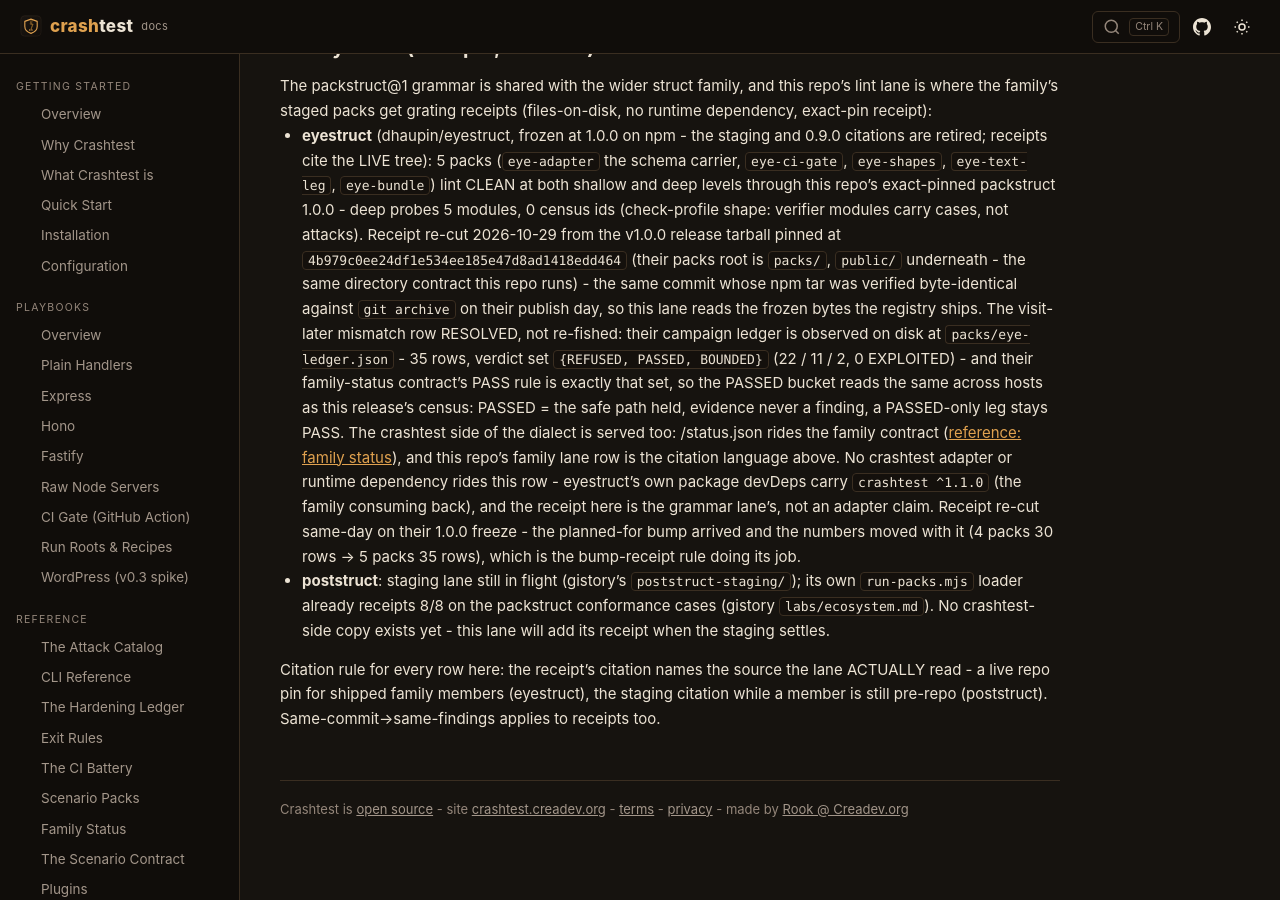
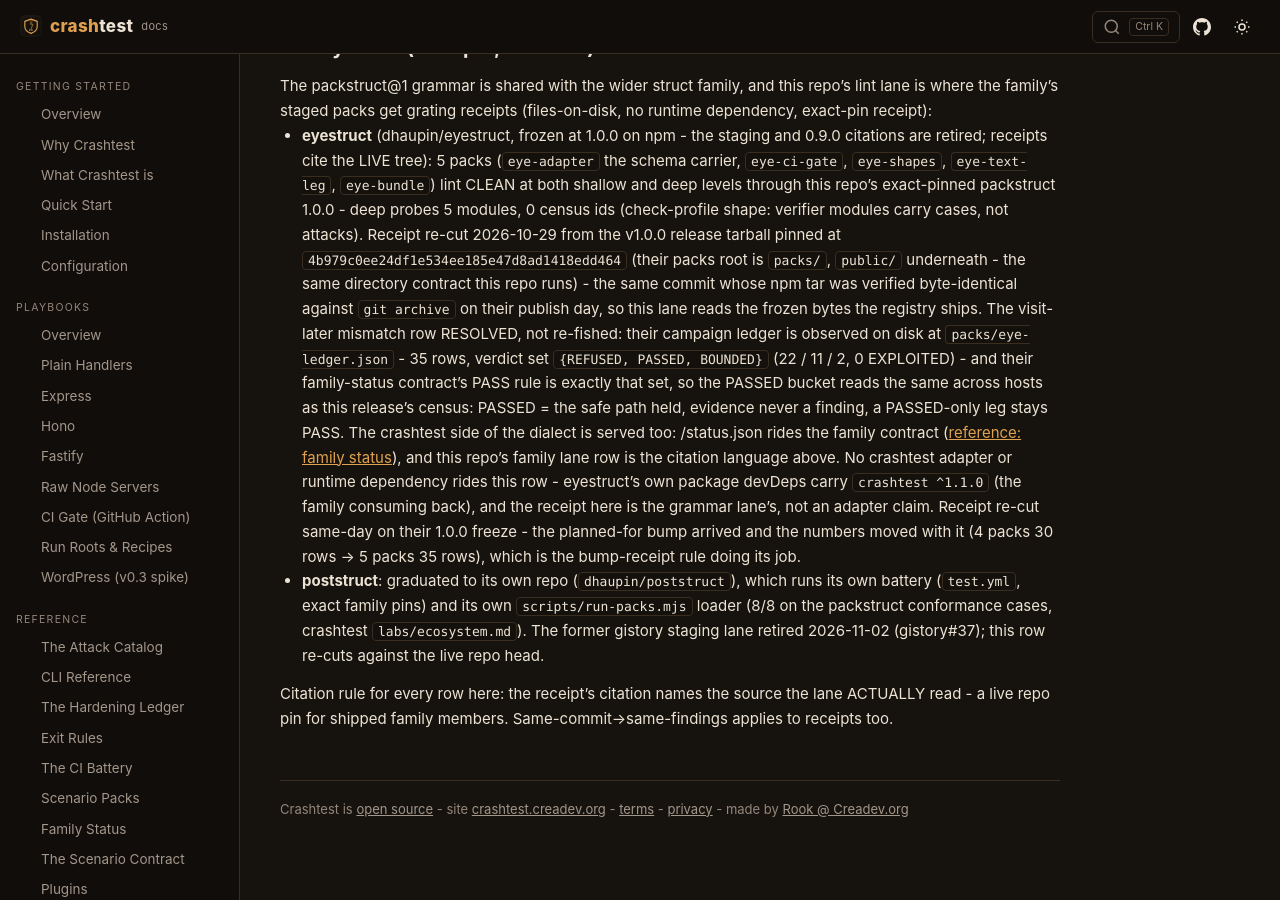
Before and after one commit to dhaupin/crashtest, a Jekyll site: the page built from docs/reference/packs.md, in a window 1280 px wide and 900 px high, scrolled down 6335 px. Built offline with Jekyll 4.4.1, drawn with Linux system fonts in a browser that asks for light colours.

Commit message:
Docs: poststruct graduated - retire the gistory staging citation (#63)
gistory retired its forge role 2026-11-02 (dhaupin/gistory#37): the staging
mounts are gone and poststruct graduated to its own repo with its own
test.yml (exact family pins) and scripts/run-packs.mjs.

- docs/reference/packs.md: the poststruct row cites the live repo head now;
  the citation rule drops its pre-repo staging branch (every member is a
  live repo pin).
- CHANGELOG: 1.2.0 unreleased item.

The dated note in docs/discussions/announcing-v1.2.0.md stays - it is a
release discussion, not a live reference.

Gates green: lint:docs (frontmatter/links/style/fiction/jekyll), npm test
(420 pass, 0 fail, 7 skip).

Co-authored-by: openhands <openhands@all-hands.dev>

```diff
--- a/docs/reference/packs.md
+++ b/docs/reference/packs.md
@@ -392,14 +392,12 @@ the grammar lane's, not an adapter claim. Receipt re-cut same-day on
 their 1.0.0 freeze - the planned-for bump arrived and the numbers moved
 with it (4 packs 30 rows -> 5 packs 35 rows), which is the bump-receipt
 rule doing its job.
-- **poststruct**: staging lane still in flight (gistory's
-`poststruct-staging/`); its own `run-packs.mjs` loader already receipts
-8/8 on the packstruct conformance cases (gistory `labs/ecosystem.md`).
-No crashtest-side copy exists yet - this lane will add its receipt when
-the staging settles.
+- **poststruct**: graduated to its own repo (`dhaupin/poststruct`), which
+runs its own battery (`test.yml`, exact family pins) and its own
+`scripts/run-packs.mjs` loader (8/8 on the packstruct conformance cases,
+crashtest `labs/ecosystem.md`). The former gistory staging lane retired
+2026-11-02 (gistory#37); this row re-cuts against the live repo head.
 
 Citation rule for every row here: the receipt's citation names the
 source the lane ACTUALLY read - a live repo pin for shipped family
-members (eyestruct), the staging citation while a member is still
-pre-repo (poststruct). Same-commit->same-findings applies to receipts
-too.
+members. Same-commit->same-findings applies to receipts too.
```
Also changed, not shown: CHANGELOG.md.
